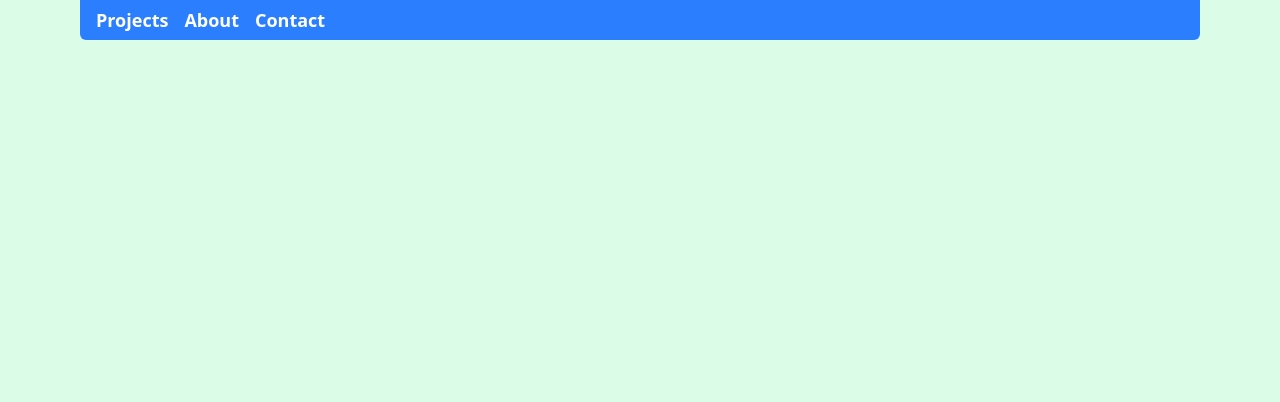
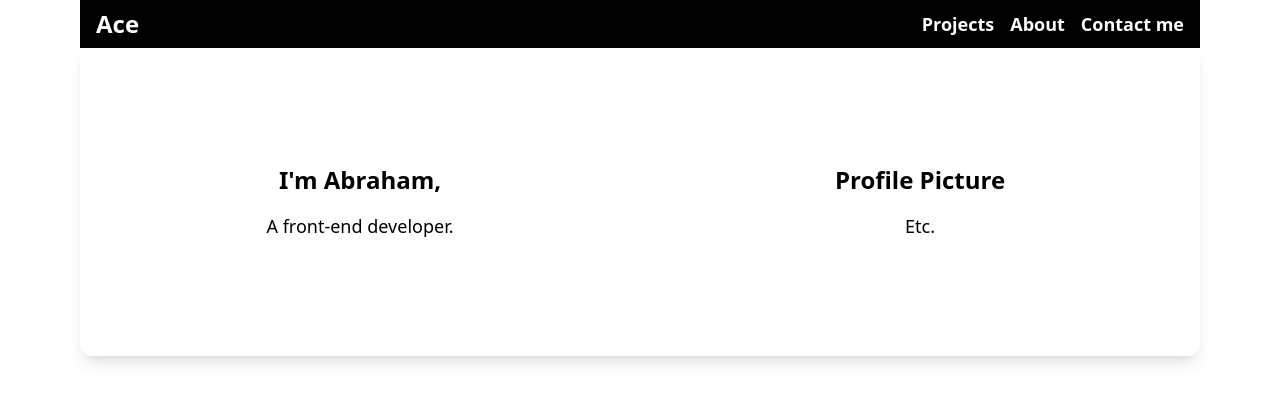
Before and after one commit to reondaze-a/reondaze-a.github.io, a React (Vite) app: page / in a window 1280 px wide. Shown: the top 402 px of the page. Built offline with nearby package versions, Linux system fonts and the light colour scheme.

Commit message:
Add: added more components to work with

```diff
--- a/src/components/App.jsx
+++ b/src/components/App.jsx
@@ -1,12 +1,14 @@
 import { useState } from 'react'
 import Header from './Header'
+import Main from './Main'
 
 function App() {
   const [count, setCount] = useState(0)
 
   return (
-    <div className="bg-green-100 min-h-screen flex px-[80px]">
+    <div className="min-h-screen flex px-[80px] flex-col">
       <Header />
+      <Main />
     </div>
   )
 }
--- /dev/null
+++ b/src/components/Main.jsx
@@ -0,0 +1,11 @@
+import Profile from "./Profile";
+import Separator from "./Separator";
+
+export default function Main() {
+  return (
+    <main className="flex w-full flex-col h-100">
+      <Profile />
+      <Separator />
+    </main>
+  );
+}
--- a/src/components/Navbar.jsx
+++ b/src/components/Navbar.jsx
@@ -1,10 +1,15 @@
 export default function Navbar() {
   return (
-    <nav className="bg-blue-500 max-h-10 w-full flex items-center justify-between px-4 py-2 rounded-b-md">
-      <div className="flex justify-between gap-4">
-        <a href="/" className="text-white text-lg font-bold">Projects</a>
-        <a href="/about" className="text-white text-lg font-bold">About</a>
-        <a href="/contact" className="text-white text-lg font-bold">Contact</a>
+    <nav className="bg-black max-h-30 w-full flex items-center justify-between px-4 py-2">
+      <div className="flex justify-between gap-4 w-full">
+        <div className="logo text-white text-2xl font-bold">
+          <a href="/">Ace</a>
+        </div>
+        <div className="links flex items-center gap-4">
+          <a href="/" className="text-white text-lg font-bold">Projects</a>
+          <a href="/about" className="text-white text-lg font-bold">About</a>
+          <a href="/contact" className="text-white text-lg font-bold">Contact me</a>
+        </div>
       </div>
     </nav>
   );
--- /dev/null
+++ b/src/components/Profile.jsx
@@ -0,0 +1,13 @@
+import ProfileDesc from "./ProfileDesc";
+
+export default function Profile() {
+    return (
+        <section className="profile flex w-full rounded-b-xl shadow-lg h-100">
+          <ProfileDesc />
+          <div className="flex flex-col items-center justify-center w-full p-4">
+            <h1 className="text-2xl font-bold mb-4">Profile Picture</h1>
+            <p className="text-lg">Etc.</p>
+          </div>
+        </section>
+    );
+}
--- /dev/null
+++ b/src/components/ProfileDesc.jsx
@@ -0,0 +1,8 @@
+export default function ProfileDesc() {
+  return (
+    <section className="flex flex-col items-center justify-center w-full p-4">
+      <h1 className="text-2xl font-bold mb-4">I'm Abraham,</h1>
+      <p className="text-lg">A front-end developer.</p>
+    </section>
+  );
+}
--- /dev/null
+++ b/src/components/Separator.jsx
@@ -0,0 +1,5 @@
+export default function Separator() {
+  return (
+    <div className="w-full h-30"></div>
+  );
+}
```
Also changed, not shown: src/components/Projects.jsx (added).
